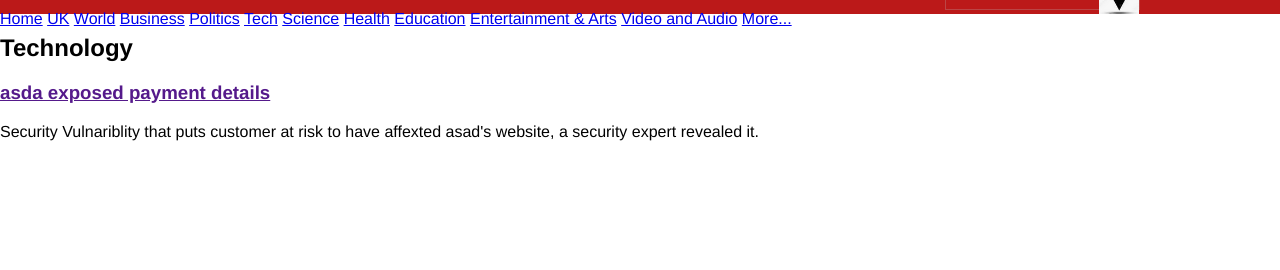
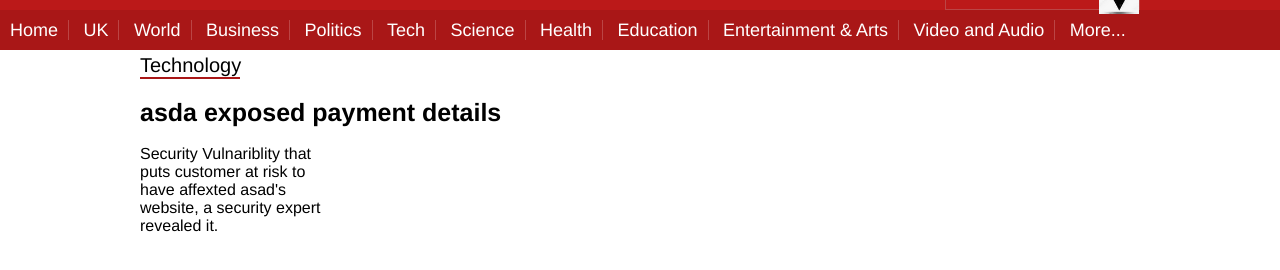
Before and after one commit to vijayendrafgfg/webdev, a plain HTML site: page Index1.html in a window 1280 px wide. Shown: the part 96-366 px from the top of the page. Drawn offline with Linux system fonts and the light colour scheme.

Commit message:
updted CSS file on 10-09-2020

```diff
--- a/CSS/Style.css
+++ b/CSS/Style.css
@@ -152,3 +152,116 @@
 {
   text-decoration: underline;
 }
+
+#menu-bar-2-container
+{
+  background-color: #A91717;
+  width:100%;
+}
+
+#menu-bar-2
+{
+  width: 1000px
+  margin:0 auto;
+  height: 40px;
+}
+
+#menu-bar-2 a
+{
+  color: white;
+  text-decoration: none;
+  padding: 0 10px;
+  border-right: 1px solid #BB4545;
+  font-size: 18px;
+  position: relative;
+  top: 10px;
+}
+
+#menu-bar-2 a:hover
+{
+  text-decoration: underline;
+}
+
+.noborder
+{
+border: none !important;
+}
+
+/*
+#page-container
+{
+  width: 1000px;
+  margin: 0,auto;
+
+}
+
+h2
+{
+  font-weight: normal;
+  margin-top: 40px;
+  font-size: 20px;
+  border-bottom: 2px solid #a91717;
+  width: 100px;
+}
+
+h3 a
+{
+  color: black;
+  font-size: 30px;
+  text-decoration: none;
+}
+
+h3 a:hover
+{
+  color: #1167a8;
+}
+#artilc-Summary
+{
+  color: #5a5a5a;
+  width: 250px;
+  display: inline-block;
+  margin-top: 0px;
+
+}
+*/
+#page-cotainer
+{
+  width:1000px;
+  margin: 0 auto;
+}
+
+h2
+{
+  font-weight: normal;
+  margin-top: 40px;
+  font-size: 20px;
+  border-bottom:  2px solid #a91717;
+  width: 100px;
+}
+
+/* I have created this main article to aalign the test at centre */
+#main-article
+{
+text-align: left;
+padding: 0;
+}
+
+h3 a
+{
+  color: black;
+  font-size: 25px;
+  text-decoration: none;
+
+}
+
+
+h3 a:hover
+{
+  color: #1167a8;
+}
+
+#artilc-Summary
+{
+color: 5a5a5a;
+width: 200px;
+}
```
